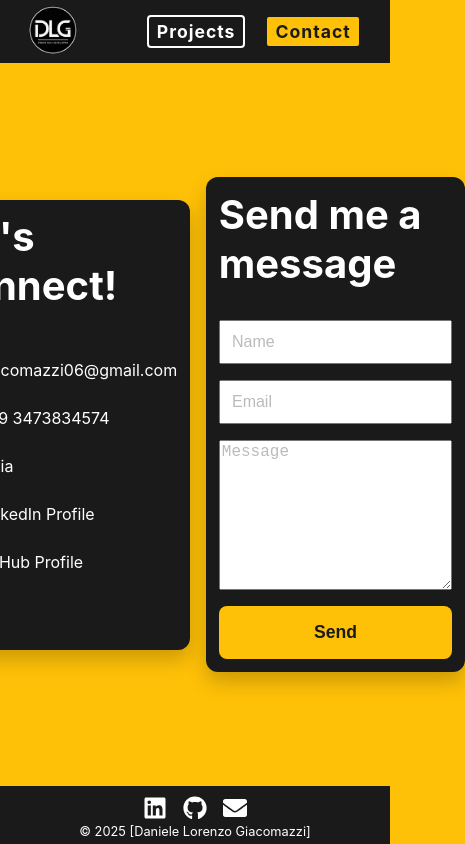
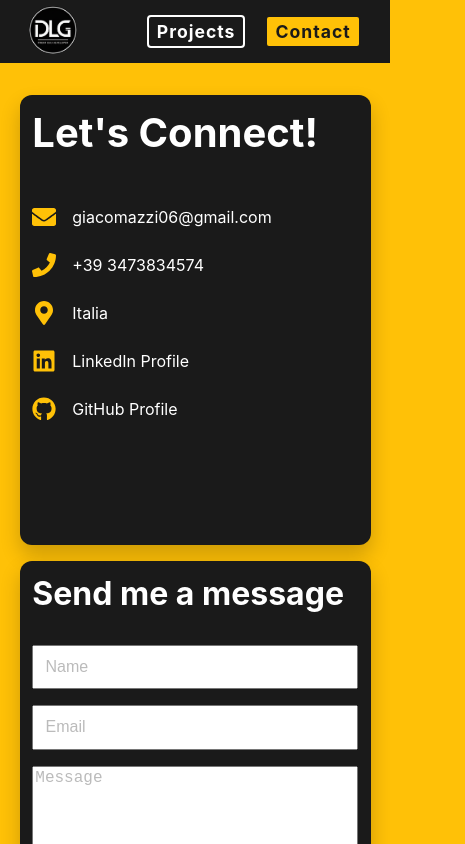
Before and after one commit to DanieleLG90/port-folio, a React (Vite) app: page /contact in a window 390 px wide. Shown: the top 844 px of the page, 465 px wide, since content can reach past the window. Built offline with nearby package versions, Linux system fonts and the light colour scheme.

Commit message:
media
media query (768px) for contact page.

```diff
--- a/src/components/contact.css
+++ b/src/components/contact.css
@@ -22,7 +22,7 @@
 }
 
 .contact-info-card{
-    flex-basis: 30%;
+    flex-basis: 20%;
 }
 
 .contact-title {
@@ -97,3 +97,21 @@
 .submit-button:hover {
     background-color: #ffd74a;
 }
+
+@media (max-width: 768px){
+
+    .contact-container{
+        flex-direction: column;
+        padding: 1rem 0,5rem;
+    }
+
+    .contact-info-card,
+    .contact-form-card{
+        width: 90%;
+
+    }
+
+    .form-title{
+        font-size: 2rem;
+    }
+}
```
